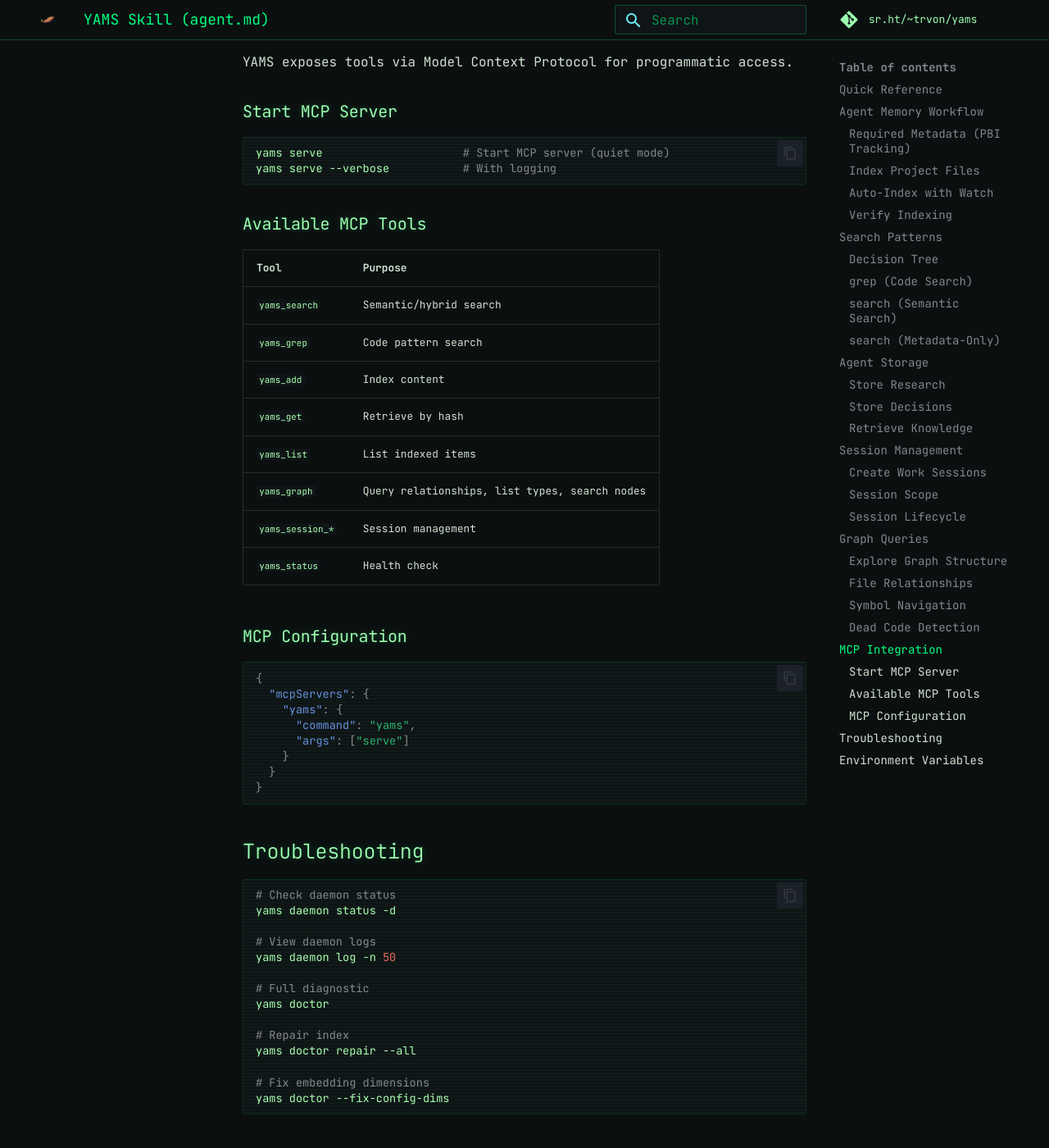
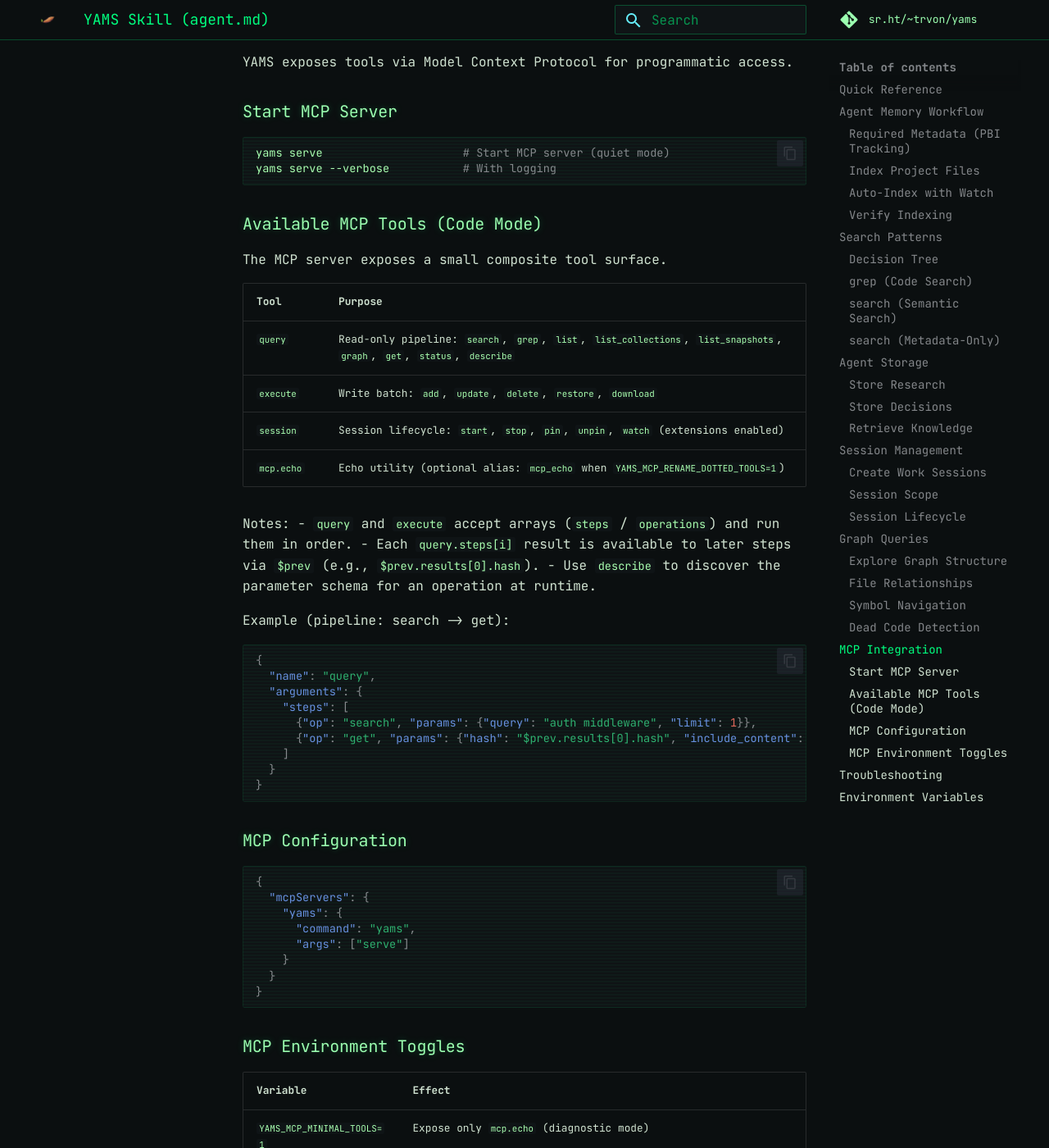
Before and after one commit to trvon/yams, an MkDocs documentation site: the page built from docs/skills/yams/SKILL.md, in a window 1280 px wide and 1400 px high, scrolled down 5990 px. Shown: the whole window at 82% size. Built offline with MkDocs 1.6.1 and Material for MkDocs 9.7.7, drawn with Linux system fonts in a browser that asks for light colours; some of the changed text lies outside the part shown.

Commit message:
feat: mcp and skill file update to reflect code mode

````diff
--- a/docs/skills/yams/SKILL.md
+++ b/docs/skills/yams/SKILL.md
@@ -306,18 +306,35 @@
 yams serve --verbose           # With logging
 ```
 
-### Available MCP Tools
+### Available MCP Tools (Code Mode)
+
+The MCP server exposes a small composite tool surface.
 
 | Tool | Purpose |
 |------|---------|
-| `yams_search` | Semantic/hybrid search |
-| `yams_grep` | Code pattern search |
-| `yams_add` | Index content |
-| `yams_get` | Retrieve by hash |
-| `yams_list` | List indexed items |
-| `yams_graph` | Query relationships, list types, search nodes |
-| `yams_session_*` | Session management |
-| `yams_status` | Health check |
+| `query` | Read-only pipeline: `search`, `grep`, `list`, `list_collections`, `list_snapshots`, `graph`, `get`, `status`, `describe` |
+| `execute` | Write batch: `add`, `update`, `delete`, `restore`, `download` |
+| `session` | Session lifecycle: `start`, `stop`, `pin`, `unpin`, `watch` (extensions enabled) |
+| `mcp.echo` | Echo utility (optional alias: `mcp_echo` when `YAMS_MCP_RENAME_DOTTED_TOOLS=1`) |
+
+Notes:
+- `query` and `execute` accept arrays (`steps` / `operations`) and run them in order.
+- Each `query.steps[i]` result is available to later steps via `$prev` (e.g., `$prev.results[0].hash`).
+- Use `describe` to discover the parameter schema for an operation at runtime.
+
+Example (pipeline: search -> get):
+
+```json
+{
+  "name": "query",
+  "arguments": {
+    "steps": [
+      {"op": "search", "params": {"query": "auth middleware", "limit": 1}},
+      {"op": "get", "params": {"hash": "$prev.results[0].hash", "include_content": true}}
+    ]
+  }
+}
+```
 
 ### MCP Configuration
 
@@ -331,6 +348,15 @@
   }
 }
 ```
+
+### MCP Environment Toggles
+
+| Variable | Effect |
+|----------|--------|
+| `YAMS_MCP_MINIMAL_TOOLS=1` | Expose only `mcp.echo` (diagnostic mode) |
+| `YAMS_MCP_RENAME_DOTTED_TOOLS=1` | Hide dotted tool names from `tools/list` and register `mcp_echo` alias |
+| `YAMS_DISABLE_EXTENSIONS=1` | Disable YAMS extensions (removes `session`, disables some methods like `logging/setLevel`) |
+| `YAMS_DAEMON_SOCKET=/path.sock` | Override daemon socket path used by MCP server |
 
 ## Troubleshooting
 
````
Also changed, not shown: 1 other file.
